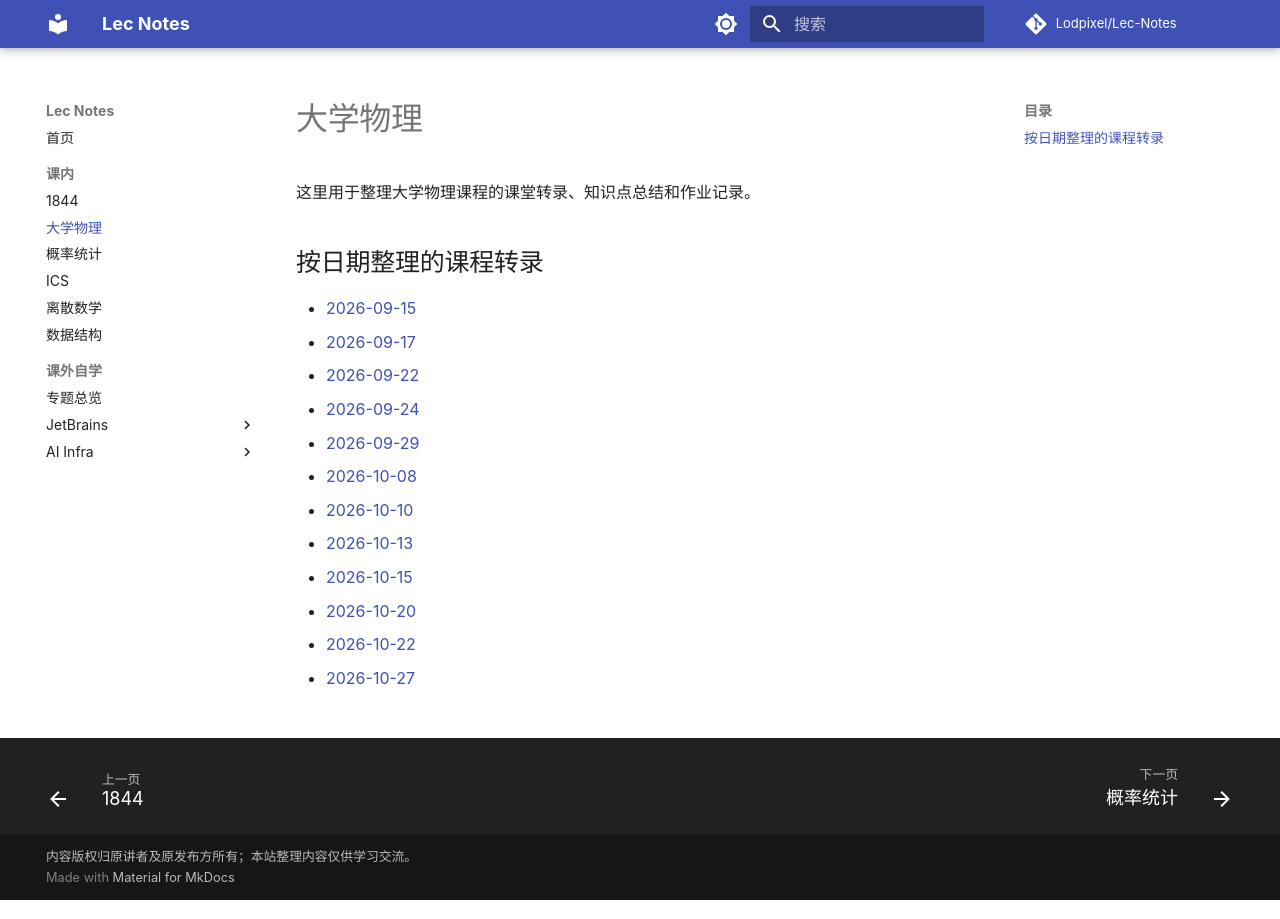
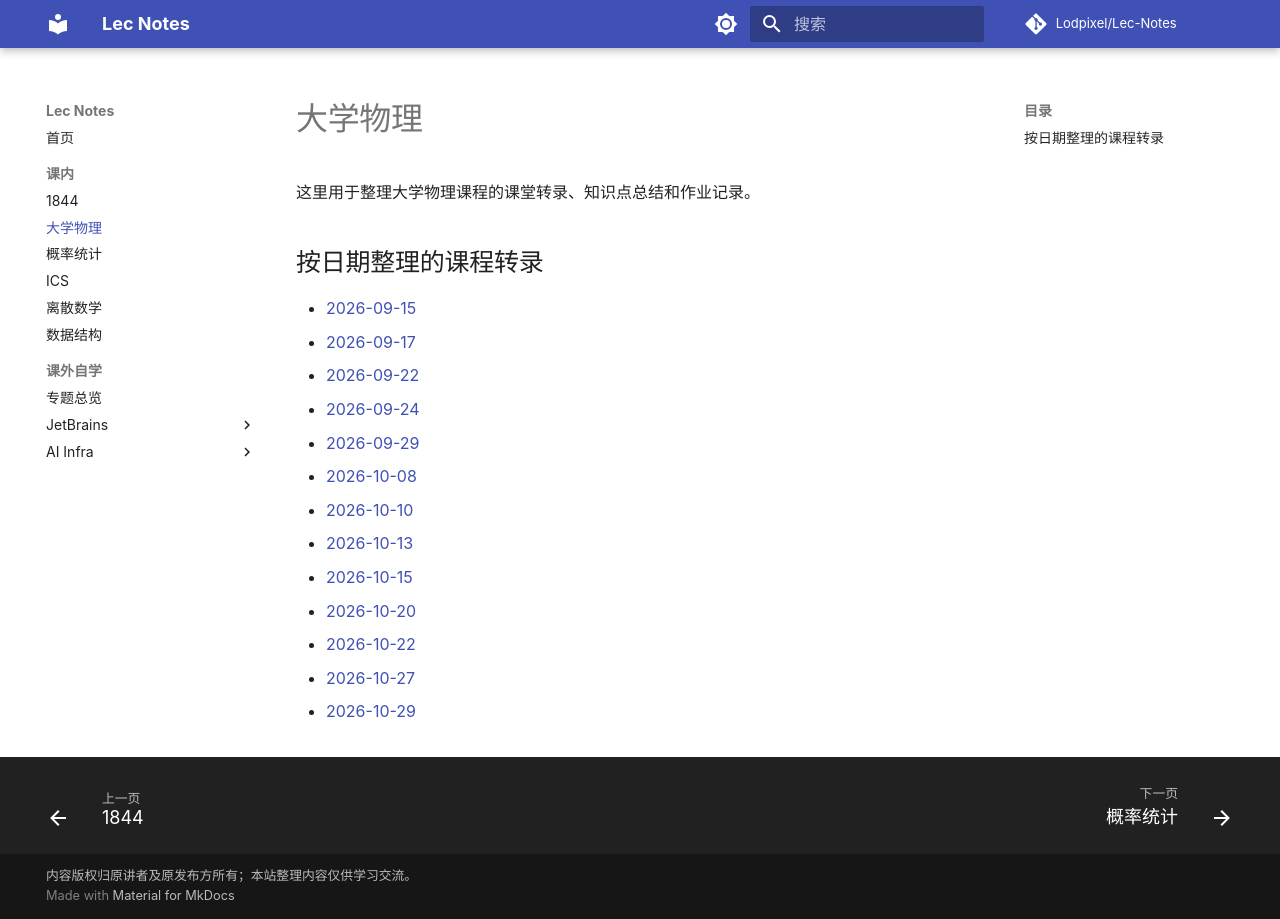
Before and after one commit to Lodpixel/Lec-Notes, an MkDocs documentation site: the page built from docs/课内/大学物理/index.md, in a window 1280 px wide. Built offline with MkDocs 1.6.1 and Material for MkDocs 9.7.7, drawn with Linux system fonts in a browser that asks for light colours; comment, search, counter and statistics services are not loaded.

Commit message:
Update lecture transcript: docs/课内/大学物理/index.md

```diff
--- a/docs/课内/大学物理/index.md
+++ b/docs/课内/大学物理/index.md
@@ -26,3 +26,5 @@
 - [2026-10-22](2026-10-22.md)
 
 - [2026-10-27](2026-10-27.md)
+
+- [2026-10-29](2026-10-29.md)
```
